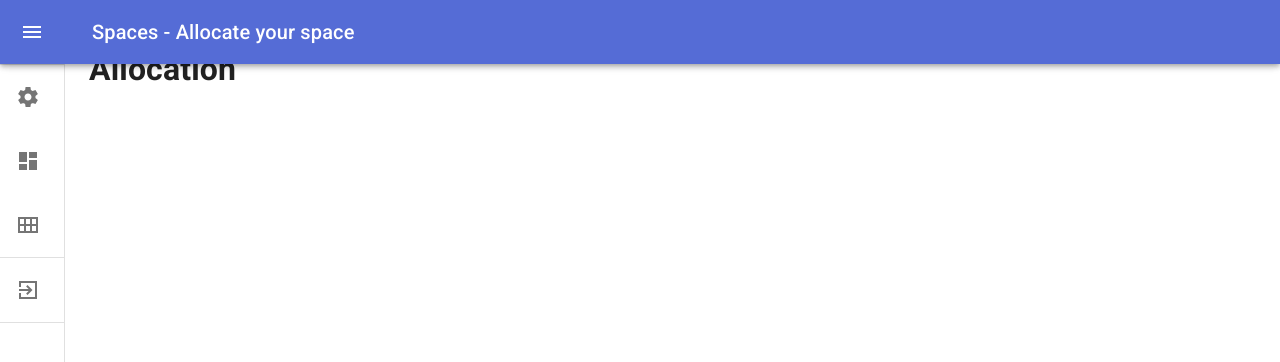
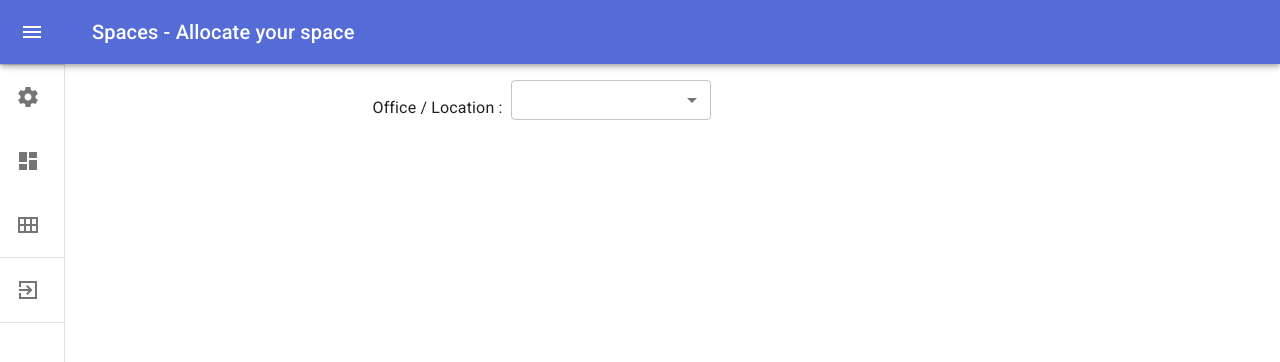
Before and after one commit to mangeshkt86/spaces, a React (Create React App) app in the folder Web/: page /home in a window 1280 px wide. Shown: the top 362 px of the page. Built offline with nearby package versions, Linux system fonts and the light colour scheme; sample sign-in values are in the browser's storage.

Commit message:
allocation form

```diff
--- a/Web/src/allocation/index.js
+++ b/Web/src/allocation/index.js
@@ -1,9 +1,77 @@
-import React, { useState, Fragment } from 'react';
+import React, { useState, Fragment, useEffect } from 'react';
+import { makeStyles } from '@mui/styles';
+import Grid from '@mui/material/Grid';
+import FormControl from '@mui/material/FormControl';
+import Container from '@mui/material/Container';
+import Typography from '@mui/material/Typography';
+import MenuItem from '@mui/material/MenuItem';
+import Box from '@mui/material/Box';
+import Select, { SelectChangeEvent } from '@mui/material/Select';
+import {API} from '../vars';
+
+const useStyles = makeStyles((theme) => ({
+    select:{
+        minWidth: "200px",
+        textAlign: 'left',
+    }
+}));
 
 export default function Allocation() {
+    const classes = useStyles();
+
+    const [locations, setLocations] = useState([]);
+    const [location, setLocation] = useState();
+
+    const getApiData = async () => {
+        // fetch(API.LOCATIONS)
+        // .then(response => console.log(response))
+        // .then(json => console.log(json))
+
+        let response = [{"id":1,"name":"EON 1","status":"Y","tblFloors":[]},{"id":2,"name":"EON 2","status":"Y","tblFloors":[]}]
+        setLocations(response);
+        console.log(locations);
+    };
+
+   // getApiData();
+//    Lead =
+// 	Office / Location -EON --
+// 	Floor
+// 	Zone
+// 	DESK
+
+    useEffect(()=>{
+        getApiData();
+    },[])
+
     return (
         <Fragment>
-            <h1>Allocation</h1>
+            <Container maxWidth="sm">
+                <Box sx={{ my: 4 }}>
+                    <Grid container direction="row" justify="center" alignItems="center" spacing={3}>
+                        <FormControl size="small">
+                            <Grid container spacing={1} alignItems="flex-end">
+                                <Grid item>
+                                    Office / Location :
+                                </Grid>
+                                <Grid item>
+                                        <Select
+                                            className={classes.select}
+                                            labelId="location-select"
+                                            id="location"
+                                            value={location}
+                                            size="small"
+                                            onChange={(e) => setLocation(e.target.value)}
+                                        >
+                                            {
+                                                locations.map(loc => ( <MenuItem key={loc.id} value={loc.id}>{loc.name}</MenuItem> ))
+                                            }
+                                        </Select>
+                                </Grid>
+                            </Grid>
+                        </FormControl>
+                    </Grid>
+                </Box>
+            </Container>
         </Fragment>
     )
 }
--- a/Web/src/home/index.js
+++ b/Web/src/home/index.js
@@ -1,6 +1,6 @@
 import React, { useState } from 'react';
 import { styled, useTheme } from '@mui/material/styles';
-import { withStyles } from '@mui/styles';
+import { withStyles, makeStyles, createStyles } from '@mui/styles';
 import Box from '@mui/material/Box';
 import MuiDrawer from '@mui/material/Drawer';
 import MuiAppBar from '@mui/material/AppBar';
@@ -28,6 +28,23 @@ import Allocation from '../allocation';
 import Configuration from '../configuration';
 
 const drawerWidth = 240;
+
+const useStyles = makeStyles((theme) =>
+  createStyles({
+    toolbar: {
+      display: 'flex',
+      alignItems: 'center',
+      justifyContent: 'flex-start',
+      padding: theme.spacing(0, 1),
+      // necessary for content to be below app bar
+      ...theme.mixins.toolbar,
+    },
+    content: {
+      flexGrow: 1,
+      padding: theme.spacing(1),
+    },
+  }),
+);
 
 const LightTooltip = withStyles((theme) => ({
   tooltip: {
@@ -106,7 +123,9 @@ const Drawer = styled(MuiDrawer, { shouldForwardProp: (prop) => prop !== 'open'
 
 export default function MiniDrawer() {
   const theme = useTheme();
+  const classes = useStyles();
   const navigate = useNavigate();
+
   const [open, setOpen] = React.useState(false);
   const [selectedMenu, setSelectedMenu] = useState('allocation');
 
@@ -193,8 +212,9 @@ export default function MiniDrawer() {
         </List>
         <Divider />
       </Drawer>
-      <Box component="main" sx={{ flexGrow: 1, p: 3 }}>
-        <main >
+      <Box component="main" sx={{ flexGrow: 1 }}>
+        <main className={classes.content}>
+          <div className={classes.toolbar} />
             {
               {
                 'configuration': <Configuration />,
--- /dev/null
+++ b/Web/src/vars.js
@@ -0,0 +1,5 @@
+const API_URL = 'http://localhost:500/api';
+
+export const API = {
+    LOCATIONS : `${API_URL}/Location`,
+}
```
Lines whose indentation alone changed are shown as unchanged.
